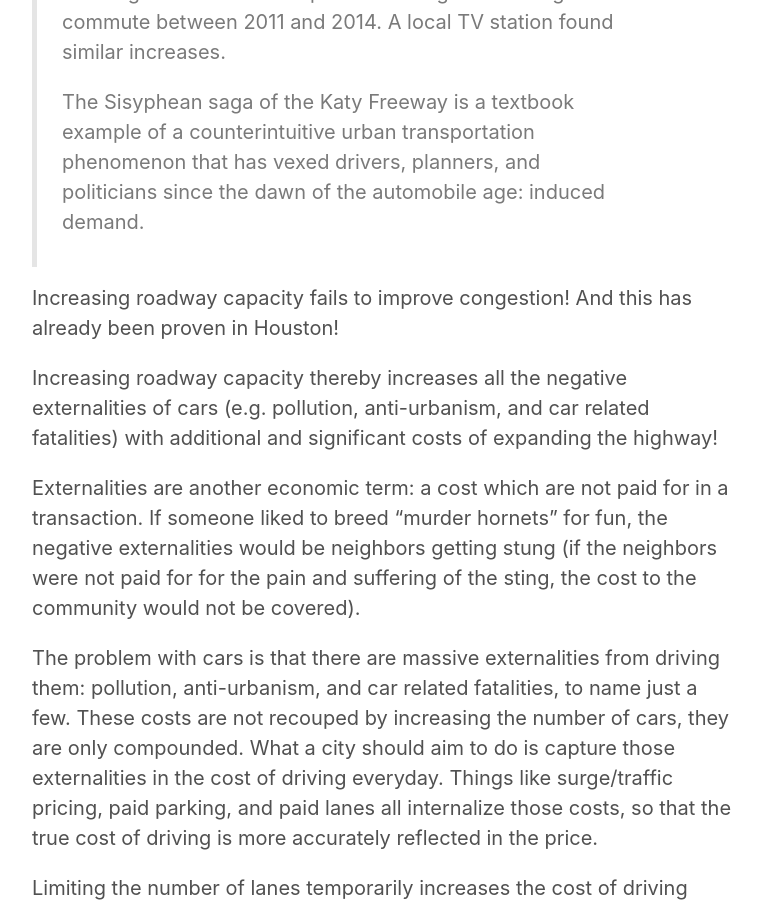
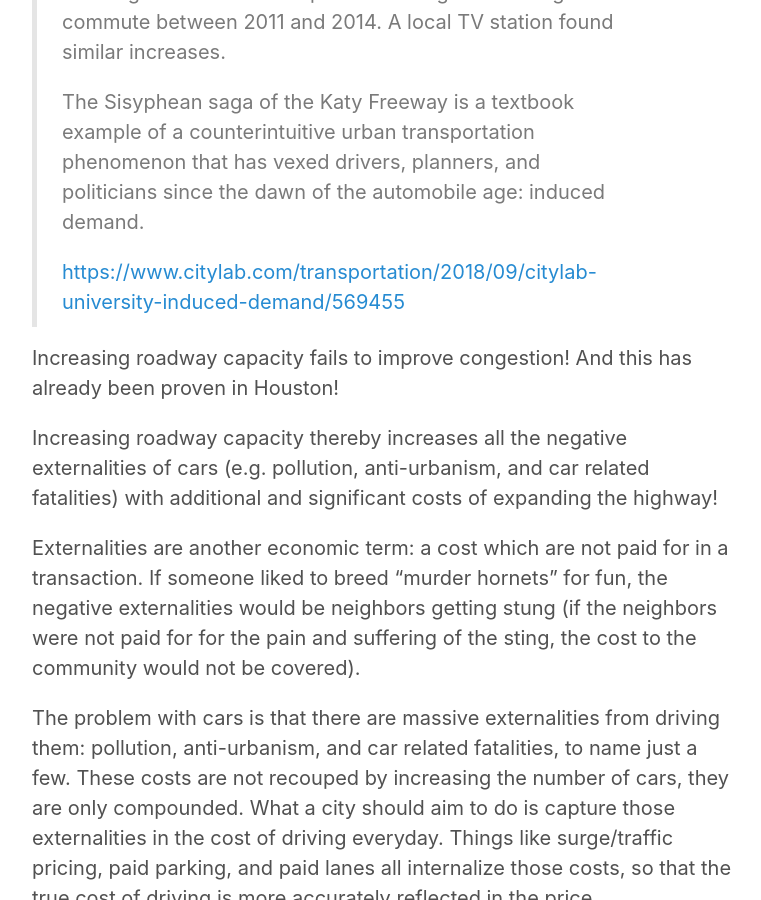
Before and after one commit to matthewsouthey/matthewsouthey.github.io, a Jekyll site: the page built from _posts/2020-06-10-induced-demand.md, in a window 1280 px wide and 900 px high, scrolled down 1084 px. Shown: the whole window, without its empty margins (258-1019 px from the left). Built offline with Jekyll 4.4.1, drawn with Linux system fonts in a browser that asks for light colours; our own code applies the rules of GitHub Pages for plain Markdown files; comment, search, counter and statistics services are not loaded.

Commit message:
edit link

```diff
--- a/_posts/2020-06-10-induced-demand.md
+++ b/_posts/2020-06-10-induced-demand.md
@@ -18,7 +18,7 @@ With 26 lanes at its widest point, the Katy Freeway in the Houston metro is the
 >
 >The Sisyphean saga of the Katy Freeway is a textbook example of a counterintuitive urban transportation phenomenon that has vexed drivers, planners, and politicians since the dawn of the automobile age: induced demand.
 >
->[](https://www.citylab.com/transportation/2018/09/citylab-university-induced-demand/569455)
+><https://www.citylab.com/transportation/2018/09/citylab-university-induced-demand/569455>
 
 Increasing roadway capacity fails to improve congestion! And this has already been proven in Houston!
 
```
